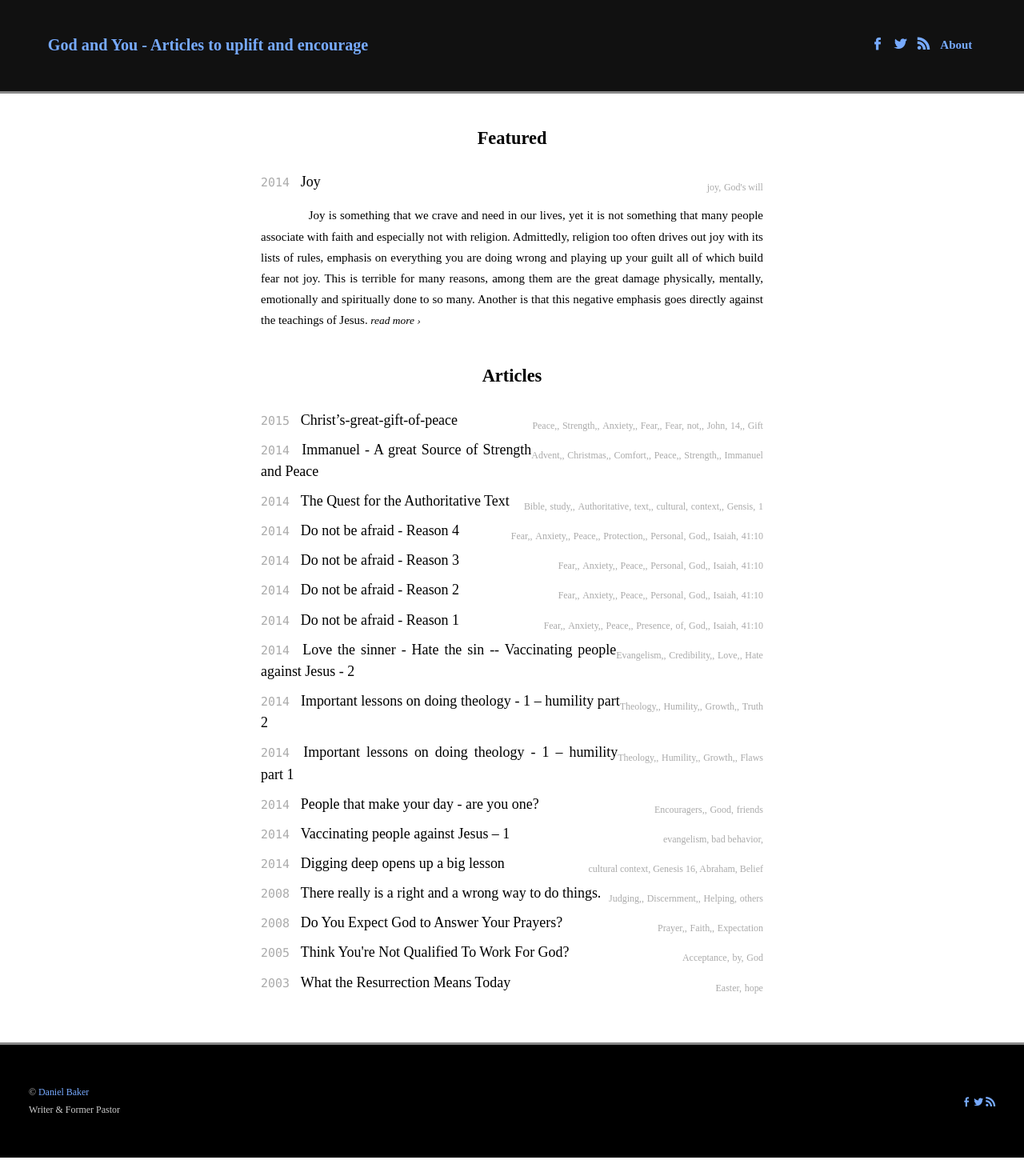
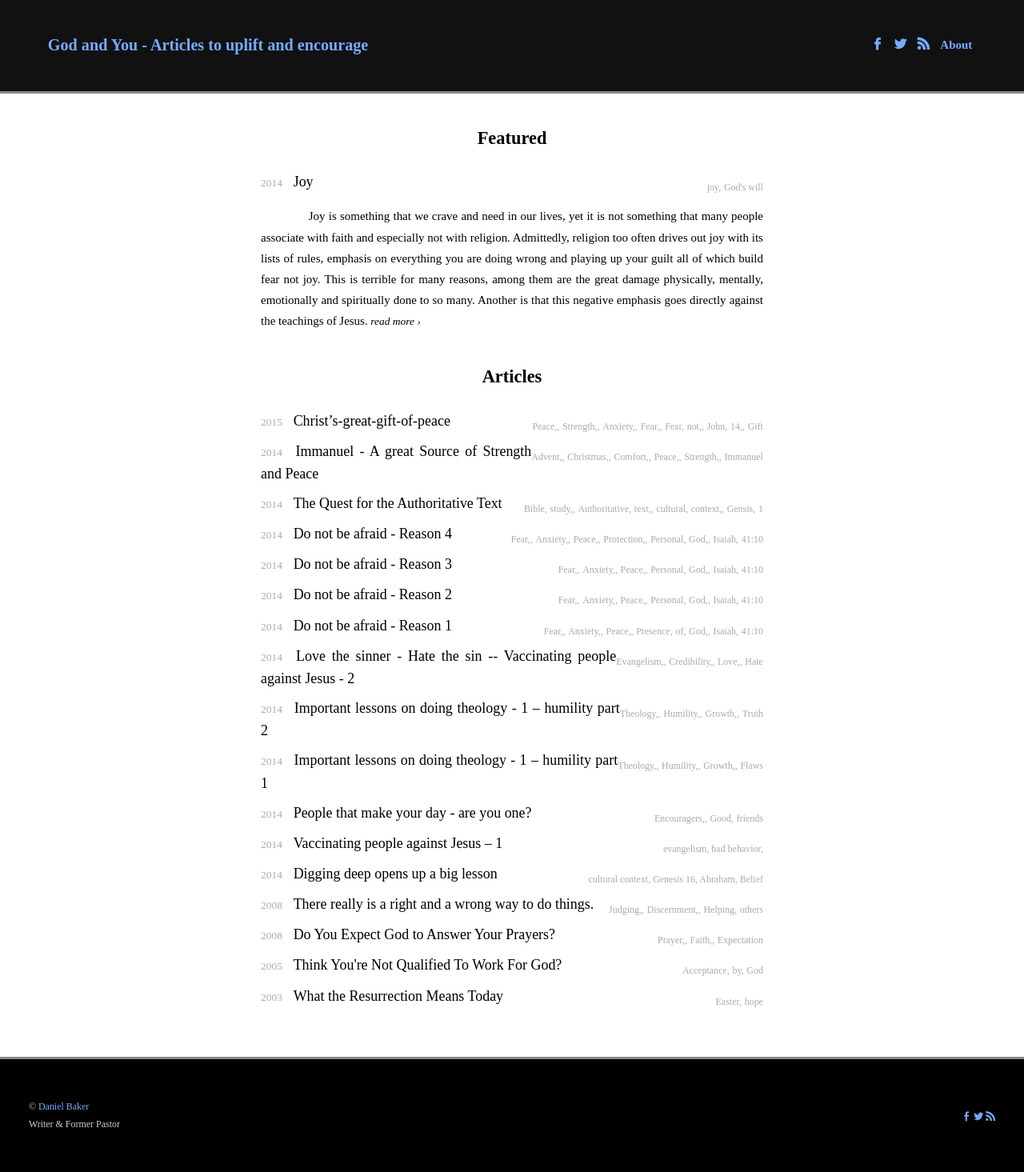
Before and after one commit to dbb1292/dbb1292.github.io, a Jekyll site: the page built from index.md, in a window 1280 px wide. Shown: the whole page at 80% size. Built offline with Jekyll 4.4.1, drawn with Linux system fonts in a browser that asks for light colours; some web fonts are replaced; Markdown is read by kramdown in place of the engine named in the settings.

Commit message:
remove special font choice for dates

```diff
--- a/css/main.css
+++ b/css/main.css
@@ -45,8 +45,7 @@ a:visited { color: #BAF; }
 /*****************************************************************************/
 .date {
     color: #aaa;
-    font-family: Monaco, "Courier New", monospace;
-    font-size: 100%;
+    font-size: 90%;
 }
 .posts .link_title {
     font-size: 120%;
```
